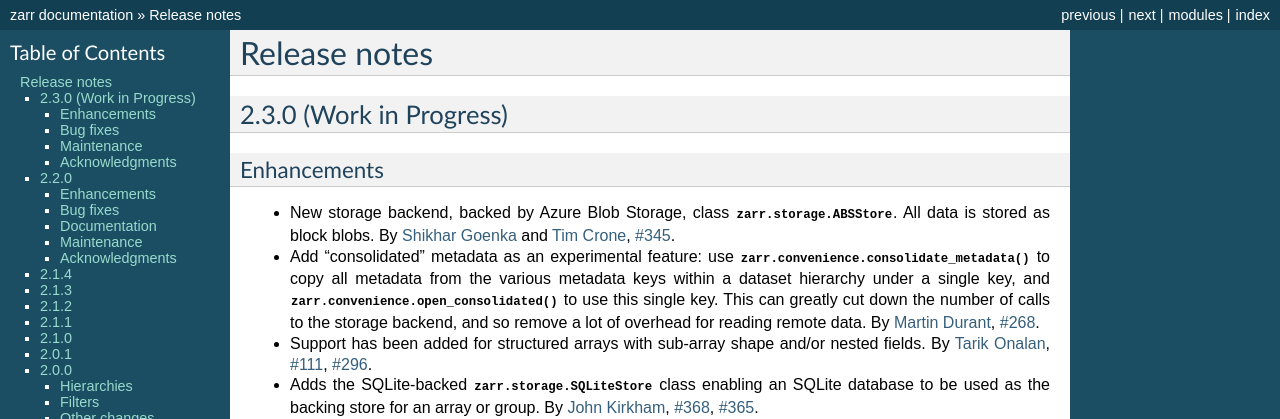
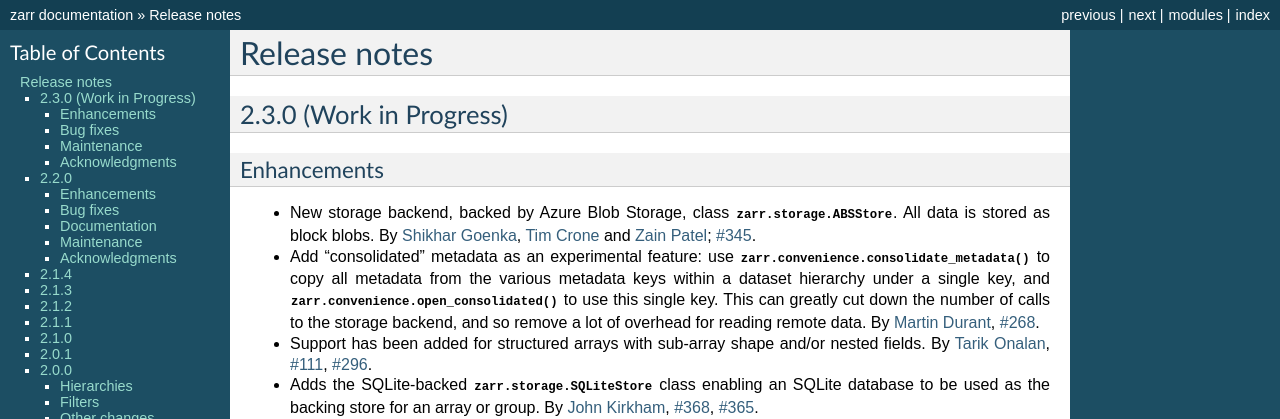
Before and after one commit to enthusiastdev121/zarr-python, a Sphinx documentation site: the page built from docs/release.rst, in a window 1280 px wide and 900 px high. Shown: the top 419 px of the window. Built offline with Sphinx 7.4.7, drawn with Linux system fonts in a browser that asks for light colours; the version number could not be read and is left out.

Commit message:
add @mzjp2 to credits for ABSStore

```diff
--- a/docs/release.rst
+++ b/docs/release.rst
@@ -10,7 +10,8 @@ Enhancements
 ~~~~~~~~~~~~
 
 * New storage backend, backed by Azure Blob Storage, class :class:`zarr.storage.ABSStore`.
-  All data is stored as block blobs. By :user:`Shikhar Goenka <shikarsg>` and :user:`Tim Crone <tjcrone>`, :issue:`345`.
+  All data is stored as block blobs. By :user:`Shikhar Goenka <shikarsg>`,
+  :user:`Tim Crone <tjcrone>` and :user:`Zain Patel <mzjp2>`; :issue:`345`.
 
 * Add "consolidated" metadata as an experimental feature: use
   :func:`zarr.convenience.consolidate_metadata` to copy all metadata from the various
```
